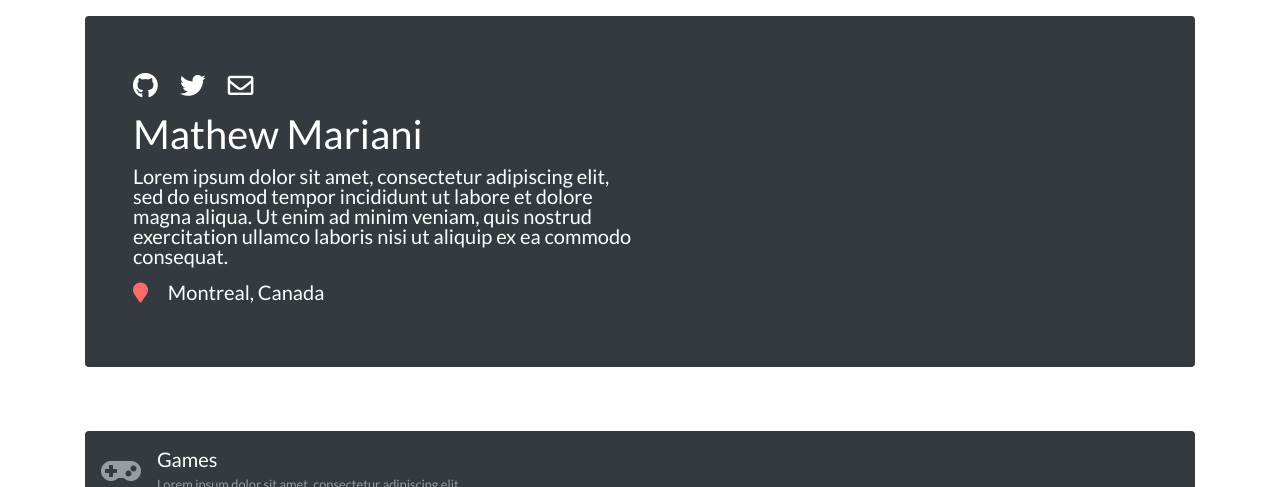
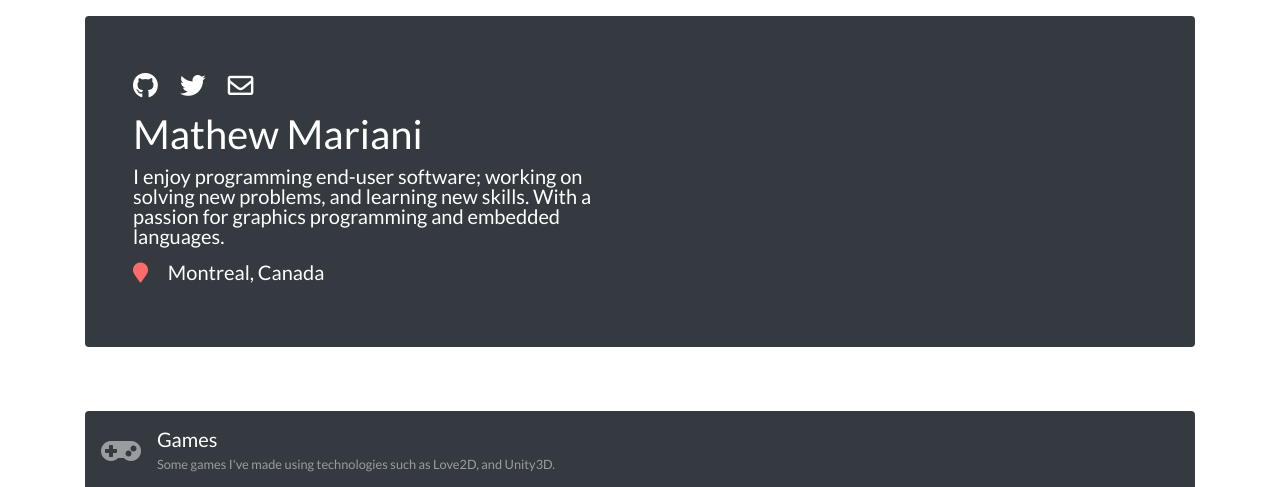
Before and after one commit to mathewmariani/mathewmariani.github.io, a Jekyll site: the page built from index.html, in a window 1280 px wide and 1400 px high, cut to the strip 0-487 px from the top of the window. Built offline with Jekyll 4.4.1, drawn with Linux system fonts in a browser that asks for light colours; nearby versions of some CDN libraries; some of the changed text lies outside the part shown.

Commit message:
Updated _config.yml

```diff
--- a/_config.yml
+++ b/_config.yml
@@ -21,7 +21,8 @@ exclude:
 meta:
   author: "Mathew Mariani"
   title: "Mathew Mariani"
-  desc: "Lorem ipsum dolor sit amet, consectetur adipiscing elit, sed do eiusmod tempor incididunt ut labore et dolore magna aliqua. Ut enim ad minim veniam, quis nostrud exercitation ullamco laboris nisi ut aliquip ex ea commodo consequat."
+  desc: "I enjoy programming end-user software; working on solving new problems, and learning new skills.\nWith a passion for graphics programming and embedded languages."
+  # desc: "Lorem ipsum dolor sit amet, consectetur adipiscing elit, sed do eiusmod tempor incididunt ut labore et dolore magna aliqua. Ut enim ad minim veniam, quis nostrud exercitation ullamco laboris nisi ut aliquip ex ea commodo consequat."
   generator: "Jekyll"
   type: "website"
   url: "https://mathewmariani.com"
@@ -31,7 +32,7 @@ meta:
 # info
 info:
   name: "Mathew Mariani"
-  desc: "Lorem ipsum dolor sit amet, consectetur adipiscing elit, sed do eiusmod tempor incididunt ut labore et dolore magna aliqua. Ut enim ad minim veniam, quis nostrud exercitation ullamco laboris nisi ut aliquip ex ea commodo consequat."
+  desc: "I enjoy programming end-user software; working on solving new problems, and learning new skills.\nWith a passion for graphics programming and embedded languages."
   location: "Montreal, Canada"
 
 social:
@@ -41,20 +42,20 @@ social:
 
 games:
   name: "Games"
-  desc: "Lorem ipsum dolor sit amet, consectetur adipiscing elit."
+  desc: "Some games I've made using technologies such as Love2D, and Unity3D."
 
 programming:
   name: "Programming"
-  desc: "Lorem ipsum dolor sit amet, consectetur adipiscing elit."
+  desc: "Small general stuff I've programmed over time."
 
 graphics:
   name: "Graphics"
-  desc: "Lorem ipsum dolor sit amet, consectetur adipiscing elit."
+  desc: "Some graphical programming using Love2d, OpenGL, and Unity3D."
 
 extensions:
   name: "Extensions"
-  desc: "Lorem ipsum dolor sit amet, consectetur adipiscing elit."
+  desc: "Packages for the hackable text editor Atom."
 
 blog:
   name: "Posts"
-  desc: "Lorem ipsum dolor sit amet, consectetur adipiscing elit."
+  desc: "Small posts I've written to help expand my understanding for topics."
```
